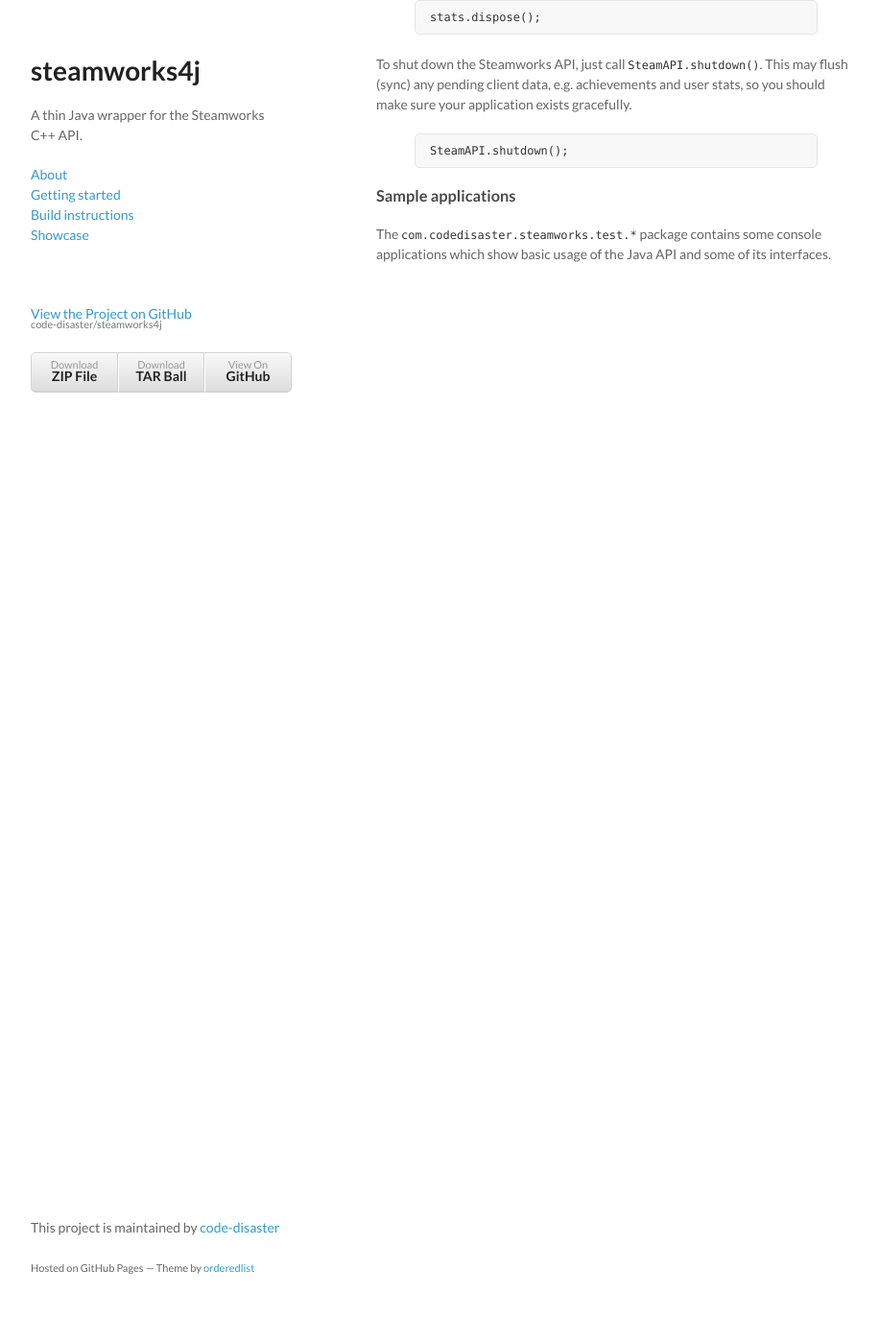
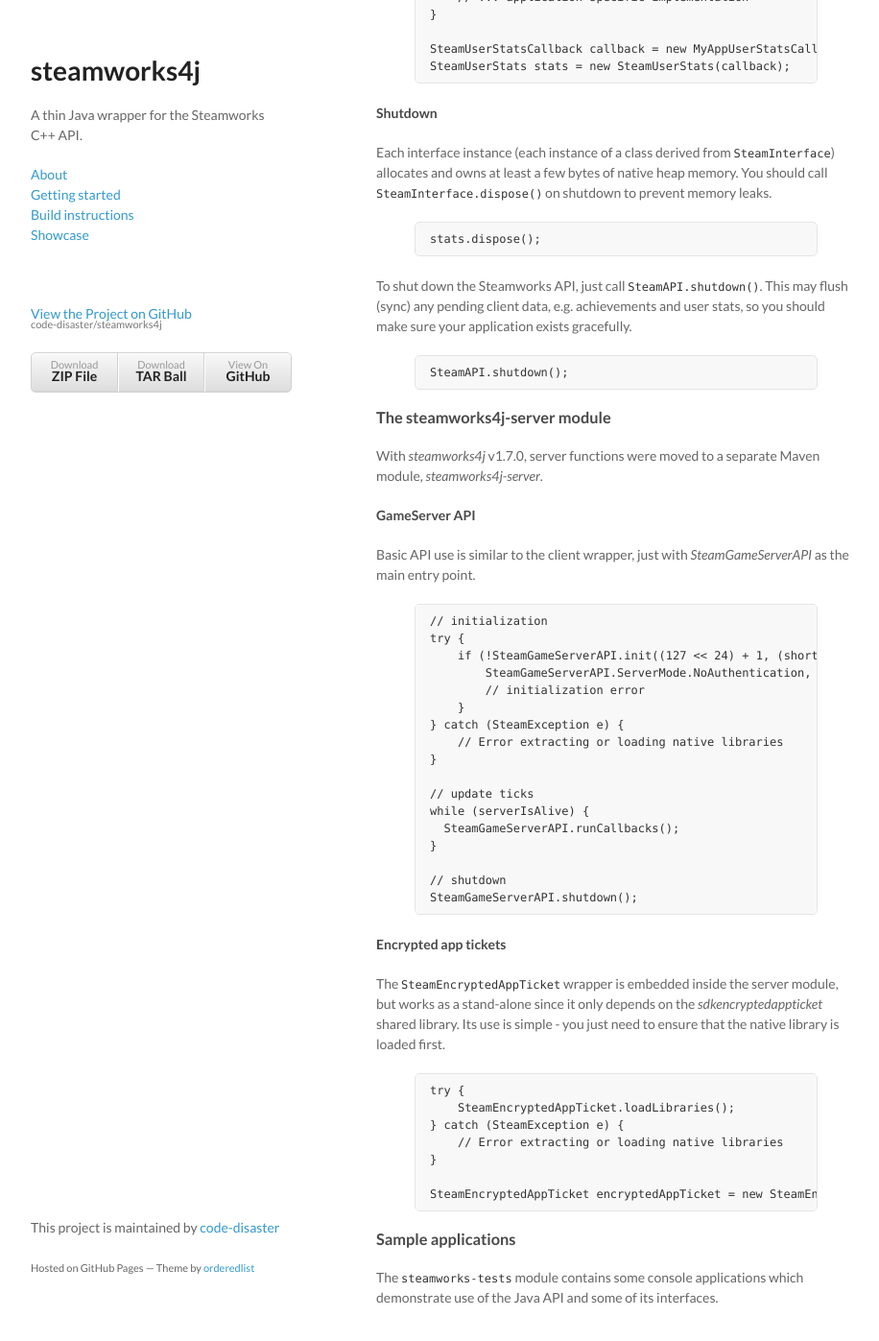
Before and after one commit to code-disaster/steamworks4j, a Jekyll site: the page built from getting-started.md, in a window 1280 px wide and 1400 px high, scrolled down 3438 px. Shown: the top 1397 px of the window at 96% size, without its empty margins (178-1094 px from the left). Built offline with Jekyll 4.4.1, drawn with Linux system fonts in a browser that asks for light colours; our own code applies the rules of GitHub Pages for plain Markdown files; some of the changed text lies outside the part shown.

Commit message:
Updated documentation for v1.7.0.

````diff
--- a/_config.yml
+++ b/_config.yml
@@ -1,6 +1,6 @@
 baseurl: /steamworks4j
 
 steamworks4j:
-  version: 1.6.2
-  snapshot-version: 1.6.3
-  sdk-version: 1.39
+  version: 1.7.0
+  snapshot-version: 1.7.0
+  sdk-version: 1.42
--- a/getting-started.md
+++ b/getting-started.md
@@ -6,9 +6,10 @@
 
 ### Project setup
 
-To add Steamworks support, you just have to download and add ```steamworks4j-{{ site.steamworks4j.version }}.jar``` to your Java project.
+To add Steamworks support, you just have to download and add the appropriate JAR files to your Java project.
 
-> Starting with version 1.4.0, native libraries are contained in *steamworks4j.jar* directly. The *steamworks4j-natives.jar* archive has been removed.
+- ```steamworks4j-{{ site.steamworks4j.version }}.jar``` should be sufficient for most uses
+- ```steamworks4j-server-{{ site.steamworks4j.version }}.jar``` if you need to support game servers or encrypted app tickets.
 
 #### Release versions
 
@@ -23,6 +24,11 @@
     <artifactId>steamworks4j</artifactId>
     <version>{{ site.steamworks4j.version }}</version>
   </dependency>
+  <dependency>
+    <groupId>com.code-disaster.steamworks4j</groupId>
+    <artifactId>steamworks4j-server</artifactId>
+    <version>{{ site.steamworks4j.version }}</version>
+  </dependency>
 </dependencies>
 {% endhighlight xml %}
 
@@ -30,11 +36,12 @@
 
 {% highlight groovy %}
 dependencies {
-	compile "com.code-disaster.steamworks4j:steamworks4j:{{ site.steamworks4j.version }}"
+  compile "com.code-disaster.steamworks4j:steamworks4j:{{ site.steamworks4j.version }}"
+  compile "com.code-disaster.steamworks4j:steamworks4j-server:{{ site.steamworks4j.version }}"
 }
 {% endhighlight groovy %}
 
-If you don't use any build tools, [direct downloads of .jar files](http://mvnrepository.com/artifact/com.code-disaster.steamworks4j/steamworks4j/{{ site.steamworks4j.version }}) are also available.
+If you don't use any build tools, [direct downloads of .jar files](http://mvnrepository.com/artifact/com.code-disaster.steamworks4j/) are also available.
 
 #### Snapshot versions
 
@@ -52,11 +59,18 @@
   </repository>
 </repositories>
 
-<dependency>
-  <groupId>com.code-disaster.steamworks4j</groupId>
-  <artifactId>steamworks4j</artifactId>
-  <version>{{ site.steamworks4j.snapshot-version }}-SNAPSHOT</version>
-</dependency>
+<dependencies>
+  <dependency>
+    <groupId>com.code-disaster.steamworks4j</groupId>
+    <artifactId>steamworks4j</artifactId>
+    <version>{{ site.steamworks4j.snapshot-version }}-SNAPSHOT</version>
+  </dependency>
+  <dependency>
+    <groupId>com.code-disaster.steamworks4j</groupId>
+    <artifactId>steamworks4j-server</artifactId>
+    <version>{{ site.steamworks4j.snapshot-version }}-SNAPSHOT</version>
+  </dependency>
+</dependencies>
 {% endhighlight xml %}
 
 Gradle:
@@ -69,7 +83,8 @@
 }
 
 dependencies {
-	compile "com.code-disaster.steamworks4j:steamworks4j:{{ site.steamworks4j.snapshot-version }}-SNAPSHOT"
+  compile "com.code-disaster.steamworks4j:steamworks4j:{{ site.steamworks4j.snapshot-version }}-SNAPSHOT"
+  compile "com.code-disaster.steamworks4j:steamworks4j-server:{{ site.steamworks4j.snapshot-version }}-SNAPSHOT"
 }
 {% endhighlight groovy %}
 
@@ -81,7 +96,7 @@
 
 #### Preparation
 
-> You'll notice that the library source code is documented very scarcely. That's a deliberate choice. I assume that you are a **registered Steam developer** and have access to the Steamworks documentation.
+> You'll notice that the library source code is documented very scarcely. That's a deliberate choice. I assume that you are a **registered Steam developer** and have access to the Steamworks documentation as your primary source of information.
 
 Please refer to the official documentation to learn about the steps needed to prepare your application for use with Steam. Here's a very brief checklist:
 
@@ -117,7 +132,7 @@
 
 {% highlight java %}
 if (SteamAPI.isSteamRunning()) {
-	SteamAPI.runCallbacks();
+    SteamAPI.runCallbacks();
 }
 {% endhighlight java %}
 
@@ -139,7 +154,7 @@
 public class MyAppUserStatsCallback
         implements SteamUserStatsCallback {
 
-	// ... application-specific implementation
+    // ... application-specific implementation
 }
 
 SteamUserStatsCallback callback = new MyAppUserStatsCallback();
@@ -160,6 +175,48 @@
 SteamAPI.shutdown();
 {% endhighlight java %}
 
+### The steamworks4j-server module
+
+With *steamworks4j* v1.7.0, server functions were moved to a separate Maven module, *steamworks4j-server*.
+
+#### GameServer API
+
+Basic API use is similar to the client wrapper, just with *SteamGameServerAPI* as the main entry point.
+
+{% highlight java %}
+// initialization
+try {
+    if (!SteamGameServerAPI.init((127 << 24) + 1, (short) 27015, (short) 27016, (short) 27017,
+        SteamGameServerAPI.ServerMode.NoAuthentication, "0.0.1"))) {
+        // initialization error
+    }
+} catch (SteamException e) {
+    // Error extracting or loading native libraries
+}
+
+// update ticks
+while (serverIsAlive) {
+  SteamGameServerAPI.runCallbacks();
+}
+
+// shutdown
+SteamGameServerAPI.shutdown();
+{% endhighlight java %}
+
+#### Encrypted app tickets
+
+The ```SteamEncryptedAppTicket``` wrapper is embedded inside the server module, but works as a stand-alone since it only depends on the *sdkencryptedappticket* shared library. Its use is simple - you just need to ensure that the native library is loaded first.
+
+{% highlight java %}
+try {
+    SteamEncryptedAppTicket.loadLibraries();
+} catch (SteamException e) {
+    // Error extracting or loading native libraries
+}
+
+SteamEncryptedAppTicket encryptedAppTicket = new SteamEncryptedAppTicket();
+{% endhighlight java %}
+
 ### Sample applications
 
-The `com.codedisaster.steamworks.test.*` package contains some console applications which show basic usage of the Java API and some of its interfaces.
+The `steamworks-tests` module contains some console applications which demonstrate use of the Java API and some of its interfaces.
````
Also changed, not shown: other parts of getting-started.md (+3 -3 lines), build-instructions.md (+16 -14 lines), index.md (+12 -2 lines).
